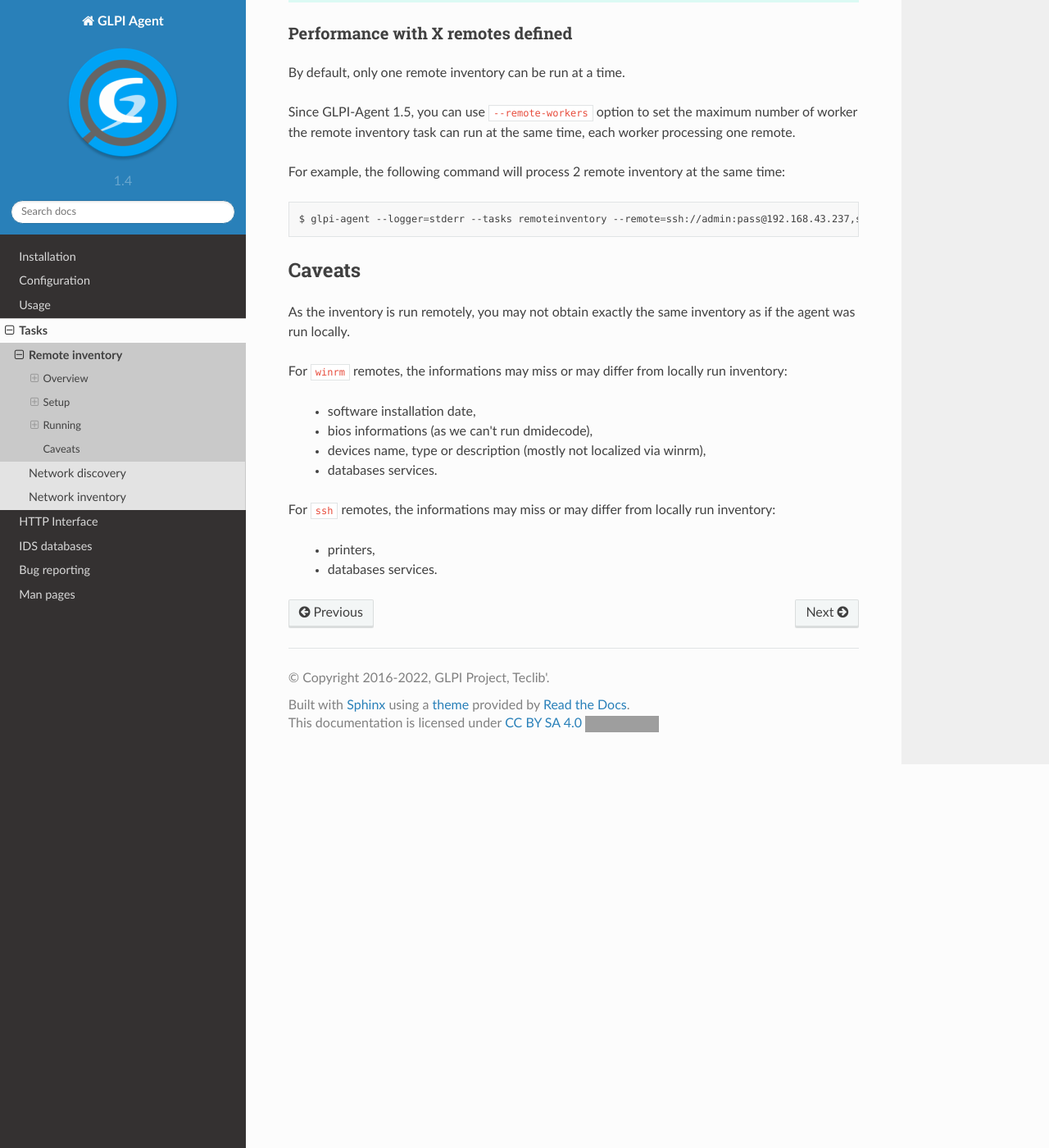
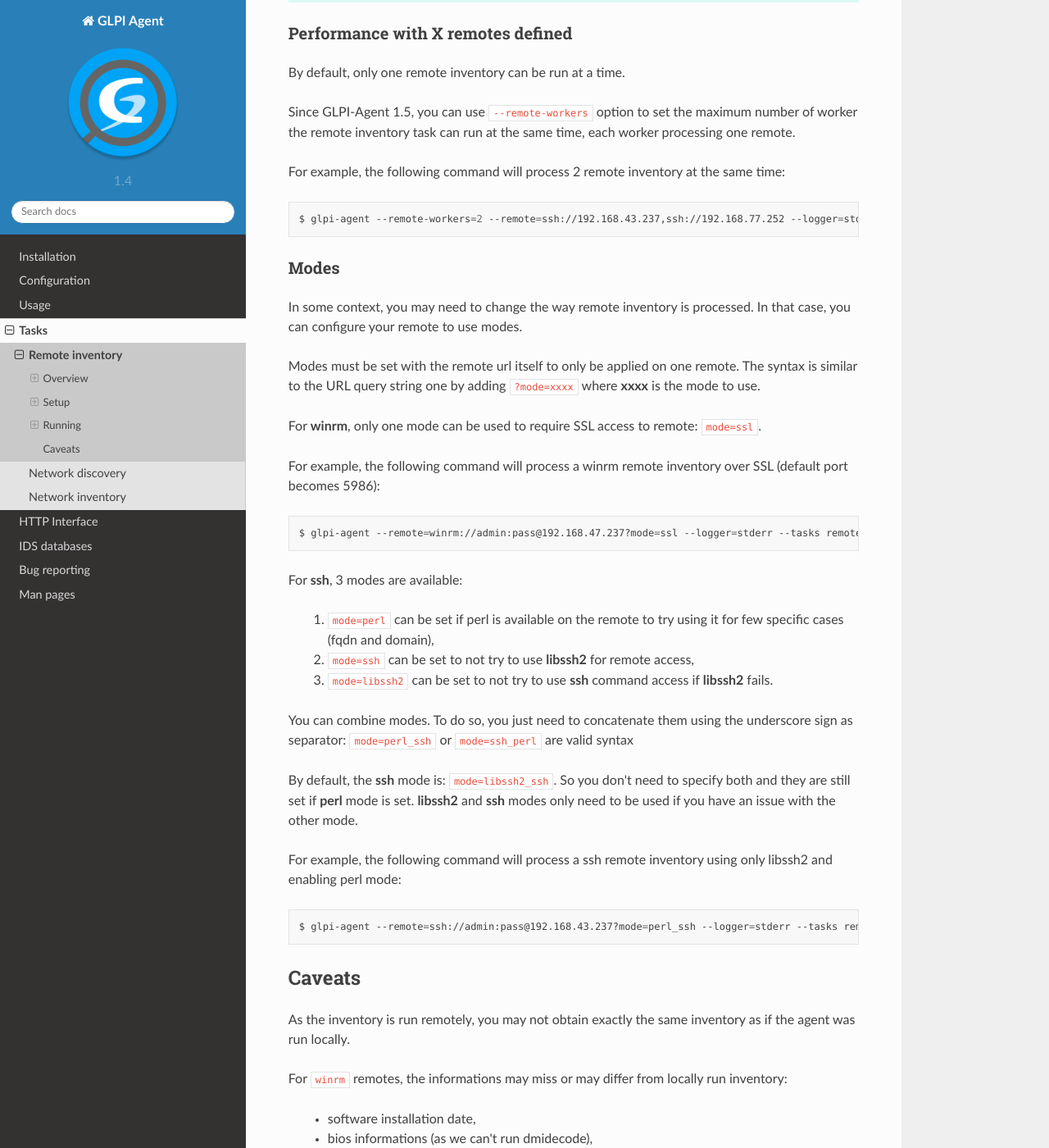
Before and after one commit to glpi-project/doc-agent, a Sphinx documentation site: the page built from source/tasks/remote-inventory.rst, in a window 1280 px wide and 1400 px high, scrolled down 3319 px. Shown: the whole window at 82% size. Built offline with Sphinx 7.4.7 and the Read the Docs theme 2.0.0, drawn with Linux system fonts in a browser that asks for light colours; some of the changed text lies outside the part shown; grey boxes are pictures that could not be loaded.

Commit message:
Add remote inventory modes doc

```diff
--- a/source/tasks/remote-inventory.rst
+++ b/source/tasks/remote-inventory.rst
@@ -125,7 +125,7 @@
 
 .. prompt:: bash
 
-   glpi-agent --logger=stderr --tasks remoteinventory --remote=ssh://admin:pass@192.168.43.237
+   glpi-agent --remote=ssh://admin:pass@192.168.43.237 --logger=stderr --tasks remoteinventory
 
 ``--remote`` option can be handy to schedule a remote inventory via crontab or windows job scheduling.
 
@@ -144,7 +144,39 @@
 
 .. prompt:: bash
 
-   glpi-agent --logger=stderr --tasks remoteinventory --remote=ssh://admin:pass@192.168.43.237,ssh://admin:pass@192.168.77.252 --remote-workers=2
+   glpi-agent --remote-workers=2 --remote=ssh://192.168.43.237,ssh://192.168.77.252 --logger=stderr --tasks remoteinventory
+
+Modes
+^^^^^
+
+In some context, you may need to change the way remote inventory is processed. In that case, you can configure your remote to use modes.
+
+Modes must be set with the remote url itself to only be applied on one remote. The syntax is similar to the URL query string one by adding ``?mode=xxxx`` where **xxxx** is the mode to use.
+
+For **winrm**, only one mode can be used to require SSL access to remote: ``mode=ssl``.
+
+For example, the following command will process a winrm remote inventory over SSL (default port becomes 5986):
+
+.. prompt:: bash
+
+   glpi-agent --remote=winrm://admin:pass@192.168.47.237?mode=ssl --logger=stderr --tasks remoteinventory
+
+For **ssh**, 3 modes are available:
+
+ 1. ``mode=perl`` can be set if perl is available on the remote to try using it for few specific cases (fqdn and domain),
+ 2. ``mode=ssh`` can be set to not try to use **libssh2** for remote access,
+ 3. ``mode=libssh2`` can be set to not try to use **ssh** command access if **libssh2** fails.
+
+You can combine modes. To do so, you just need to concatenate them using the underscore sign as separator: ``mode=perl_ssh`` or ``mode=ssh_perl`` are valid syntax
+
+By default, the **ssh** mode is: ``mode=libssh2_ssh``. So you don't need to specify both and they are still set if **perl** mode is set.
+**libssh2** and **ssh** modes only need to be used if you have an issue with the other mode.
+
+For example, the following command will process a ssh remote inventory using only libssh2 and enabling perl mode:
+
+.. prompt:: bash
+
+   glpi-agent --remote=ssh://admin:pass@192.168.43.237?mode=perl_ssh --logger=stderr --tasks remoteinventory
 
 Caveats
 -------
```
